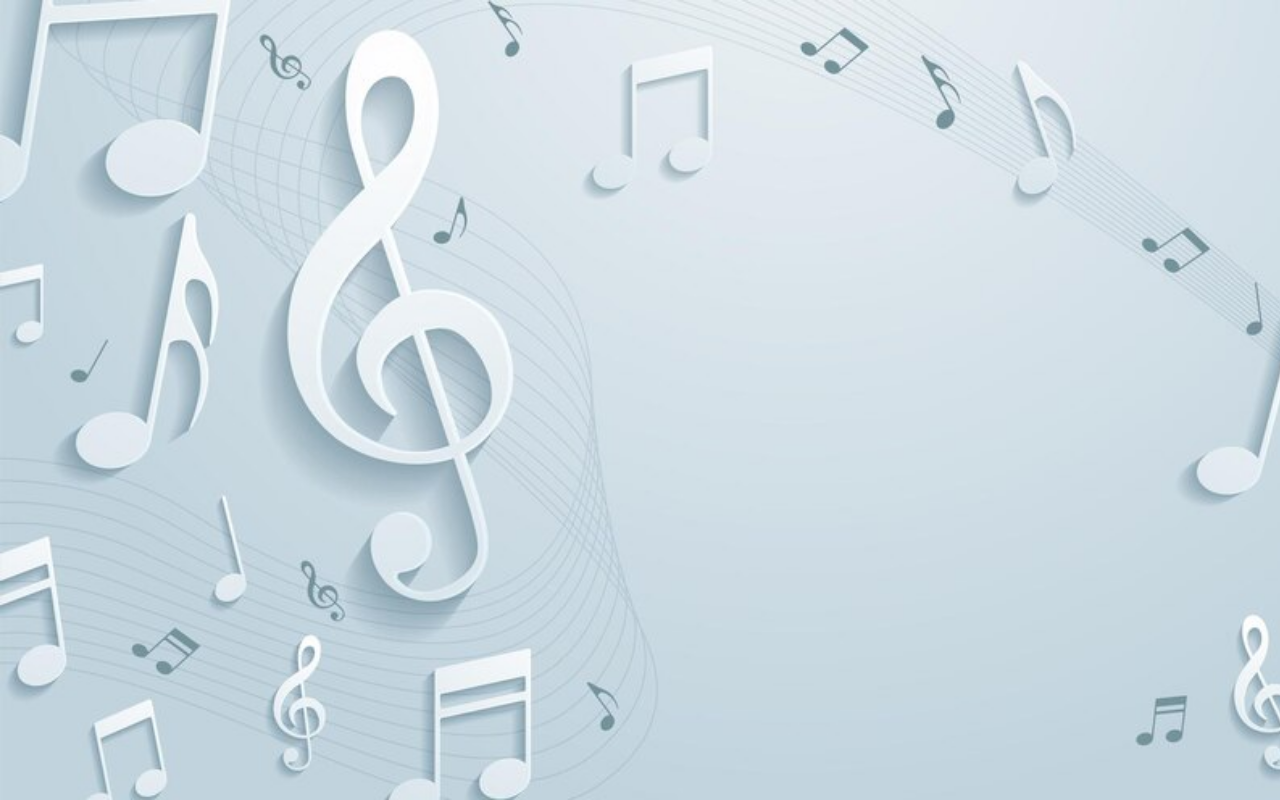
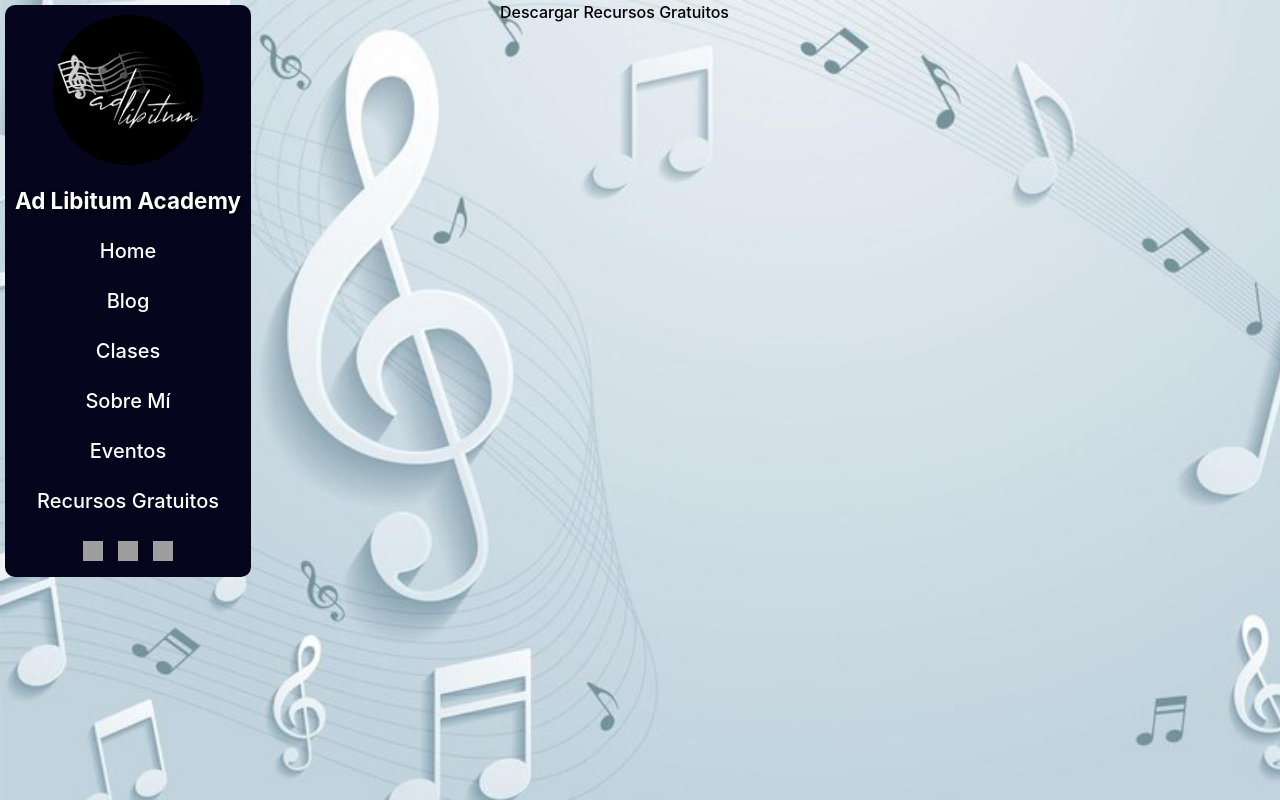
Before and after one commit to Nayde227/AdLibitum, a React (Vite) app: page /recursos in a window 1280 px wide. Built offline with nearby package versions, Linux system fonts and the light colour scheme; grey boxes are pictures that could not be loaded.

Commit message:
recurso para descargar sin css

```diff
--- a/src/Blog.css
+++ b/src/Blog.css
@@ -3,7 +3,7 @@ body{
   background-image: url('./assets/bg3.jpg');
   background-size:cover;
   background-attachment: fixed;
-  overflow: auto;
+
   color:black;
 }
 .logo{
@@ -12,7 +12,7 @@ body{
 }
 .banner{
   display: flex;
-  flex-wrap: wrap;
+  flex-direction: column;
   align-items: center;
   justify-content: center;
   color:white;
@@ -22,7 +22,6 @@ body{
 
 .homeText{
   display:flex;
-  width: 650px;
   flex-direction: column;
   justify-content: center;
   align-items: center;
@@ -48,12 +47,14 @@ body{
 }
 .navBox {
   background-color: rgb(5, 5, 30);
-  width:250px;
-  height: 570px;
+  /* width:250px;
+  height: 570px; */
+  width: auto;
+  height: auto;
   padding: 10px;
   margin:5px;
   border-radius: 10px;
-  overflow: auto;
+  overflow: hidden;
   position: fixed;
 }
 
@@ -77,3 +78,7 @@ body{
 .social-icon:hover{
   transform: scale(1.1);
 }
+.guía{
+  color:black;
+  margin-left: 500px;
+}
--- a/src/components/Clases.jsx
+++ b/src/components/Clases.jsx
@@ -1,9 +1,9 @@
 import { useState } from 'react'
 import { BrowserRouter as Router, Route, Link } from 'react-router-dom';
-
+import Nav from './nav'
 function Clases() {
     return(
-        <></>
+        <><Nav></Nav></>
     )
 }
 export default Clases
--- a/src/components/Eventos.jsx
+++ b/src/components/Eventos.jsx
@@ -1,9 +1,9 @@
 import { useState } from 'react'
 import { BrowserRouter as Router, Route, Link } from 'react-router-dom';
-
+import Nav from './nav'
 function Eventos() {
     return(
-        <></>
+        <><Nav></Nav></>
     )
 }
 export default Eventos
--- a/src/components/Recursos.jsx
+++ b/src/components/Recursos.jsx
@@ -1,9 +1,13 @@
 import { useState } from 'react'
 import { BrowserRouter as Router, Route, Link } from 'react-router-dom';
+import Nav from './nav'
+import '../Blog.css'
 
 function Recursos() {
-    return(
-        <></>
+    return(<>
+        <Nav></Nav>
+        <a className='guía' href="https://drive.google.com/file/d/16aI_wrhSf2ZoFiSz71xd1-7XHfZZYvT8/view?usp=drive_link" download="GuíaPrácticaViolín.pdf">Descargar Recursos Gratuitos</a>
+        </>
     )
 }
 export default Recursos
--- a/src/index.css
+++ b/src/index.css
@@ -28,7 +28,7 @@ body {
 }
 
 h1 {
-  font-size: 1.5em;
+  font-size: 1.4em;
 }
 h2{
   text-shadow: 2px 2px 4px rgba(0, 0, 0, 0.9);
```
